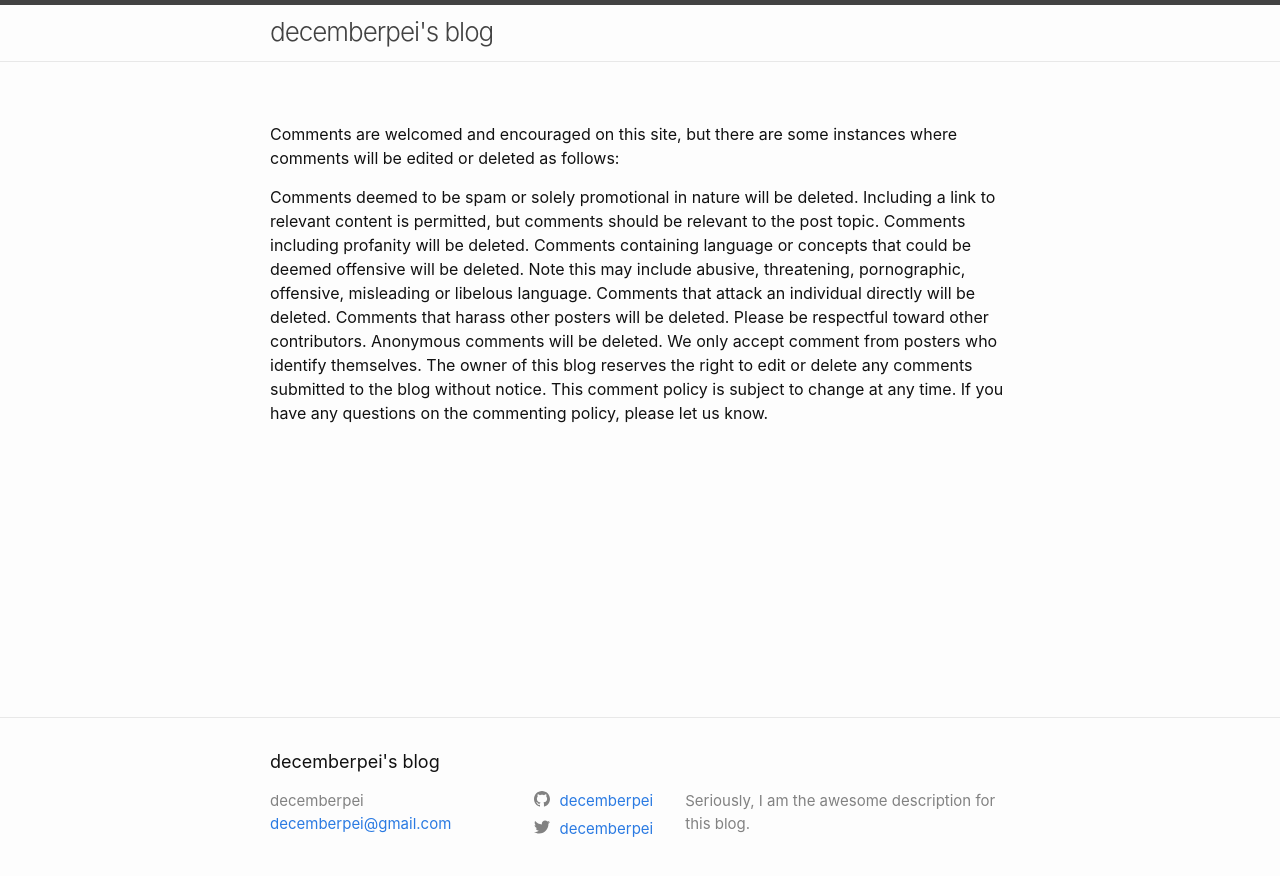
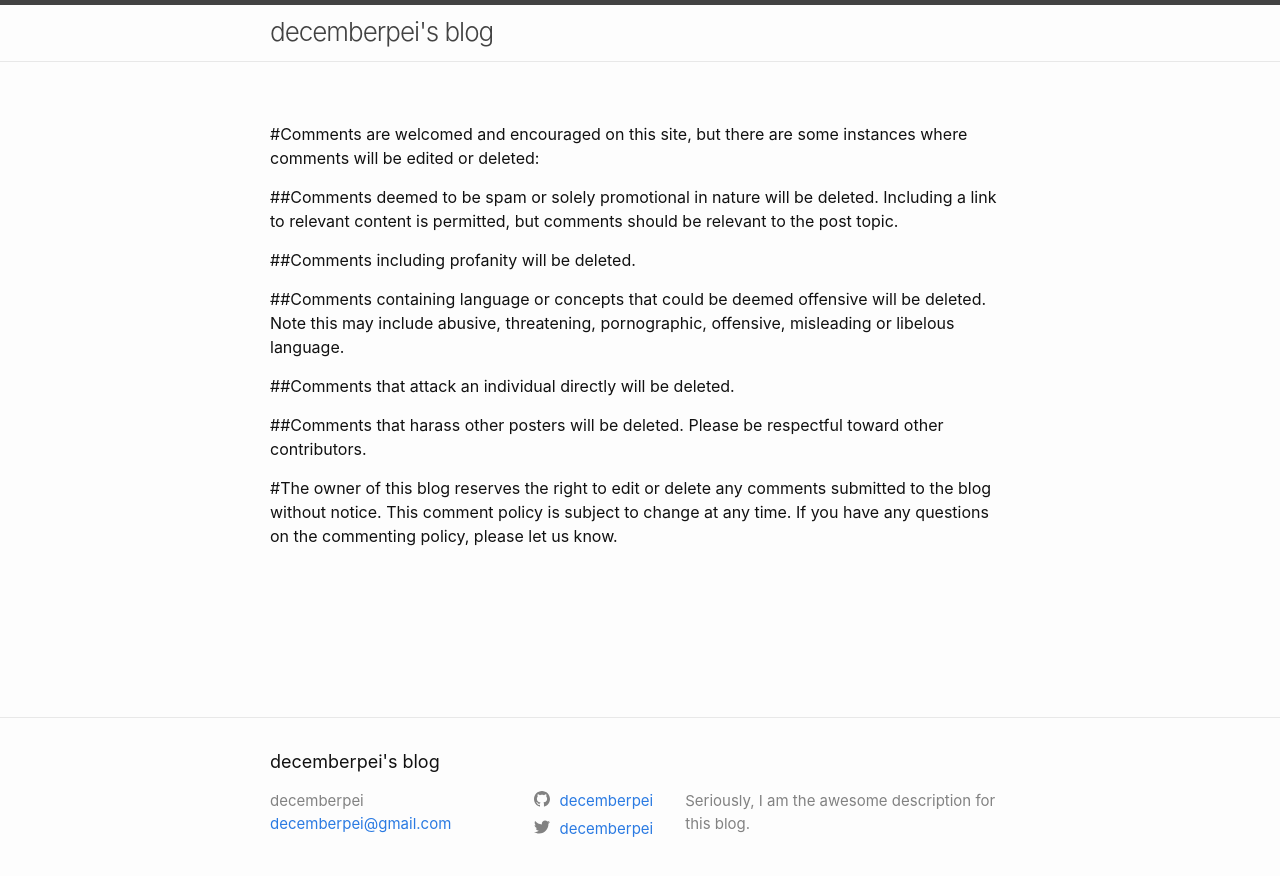
Before and after one commit to decemberpei/decemberpei.github.io, a Jekyll site: the page built from comment-policy.md, in a window 1280 px wide. Shown: the top 876 px of the page. Built offline with Jekyll 4.4.1, drawn with Linux system fonts in a browser that asks for light colours; our own code applies the rules of GitHub Pages for plain Markdown files.

Commit message:
Update comment-policy.md

```diff
--- a/comment-policy.md
+++ b/comment-policy.md
@@ -1,9 +1,13 @@
-Comments are welcomed and encouraged on this site, but there are some instances where comments will be edited or deleted as follows:
+#Comments are welcomed and encouraged on this site, but there are some instances where comments will be edited or deleted:
 
-Comments deemed to be spam or solely promotional in nature will be deleted. Including a link to relevant content is permitted, but comments should be relevant to the post topic.
-Comments including profanity will be deleted.
-Comments containing language or concepts that could be deemed offensive will be deleted. Note this may include abusive, threatening, pornographic, offensive, misleading or libelous language.
-Comments that attack an individual directly will be deleted.
-Comments that harass other posters will be deleted. Please be respectful toward other contributors.
-Anonymous comments will be deleted. We only accept comment from posters who identify themselves.
-The owner of this blog reserves the right to edit or delete any comments submitted to the blog without notice. This comment policy is subject to change at any time. If you have any questions on the commenting policy, please let us know.
+##Comments deemed to be spam or solely promotional in nature will be deleted. Including a link to relevant content is permitted, but comments should be relevant to the post topic.
+
+##Comments including profanity will be deleted.
+
+##Comments containing language or concepts that could be deemed offensive will be deleted. Note this may include abusive, threatening, pornographic, offensive, misleading or libelous language.
+
+##Comments that attack an individual directly will be deleted.
+
+##Comments that harass other posters will be deleted. Please be respectful toward other contributors.
+
+#The owner of this blog reserves the right to edit or delete any comments submitted to the blog without notice. This comment policy is subject to change at any time. If you have any questions on the commenting policy, please let us know.
```
